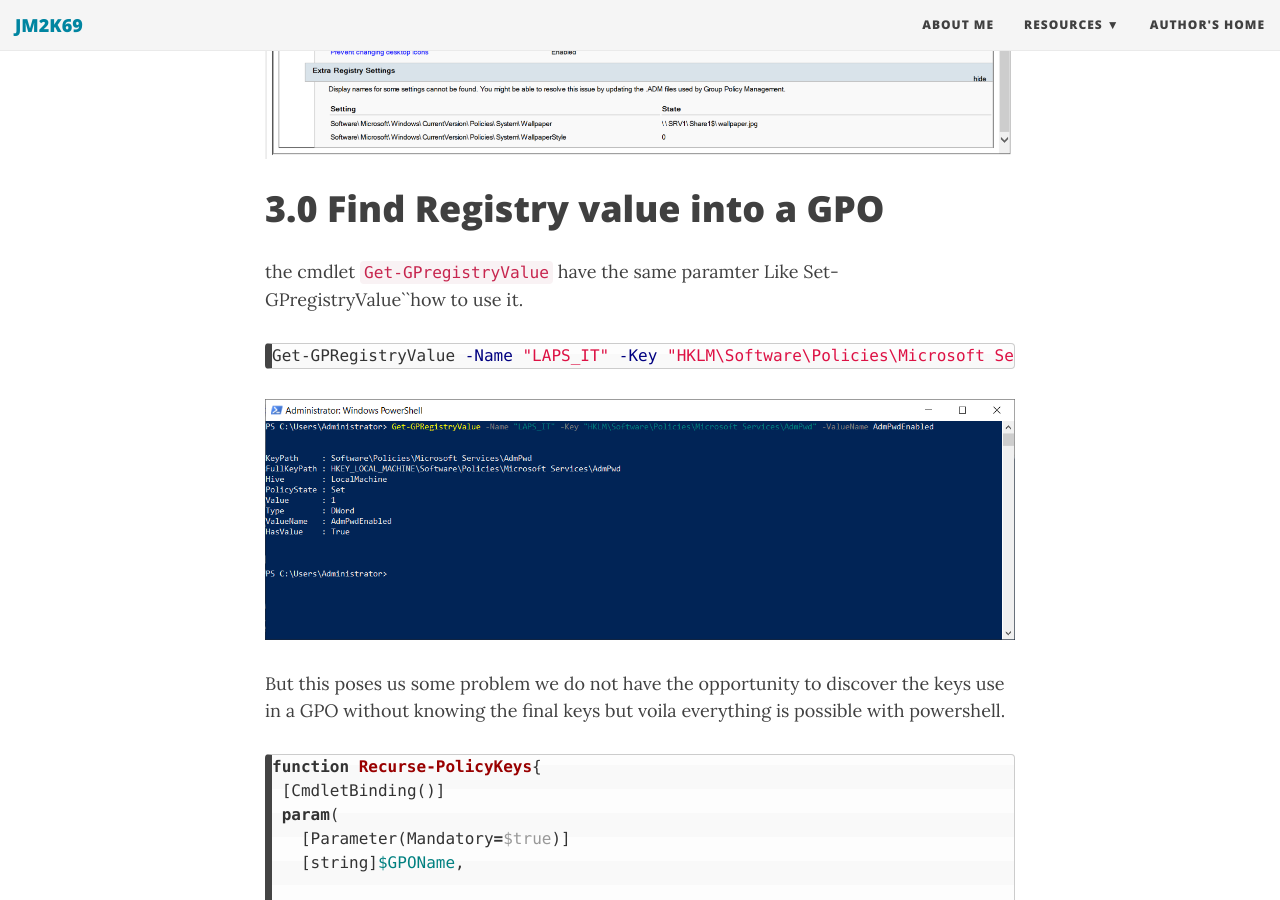
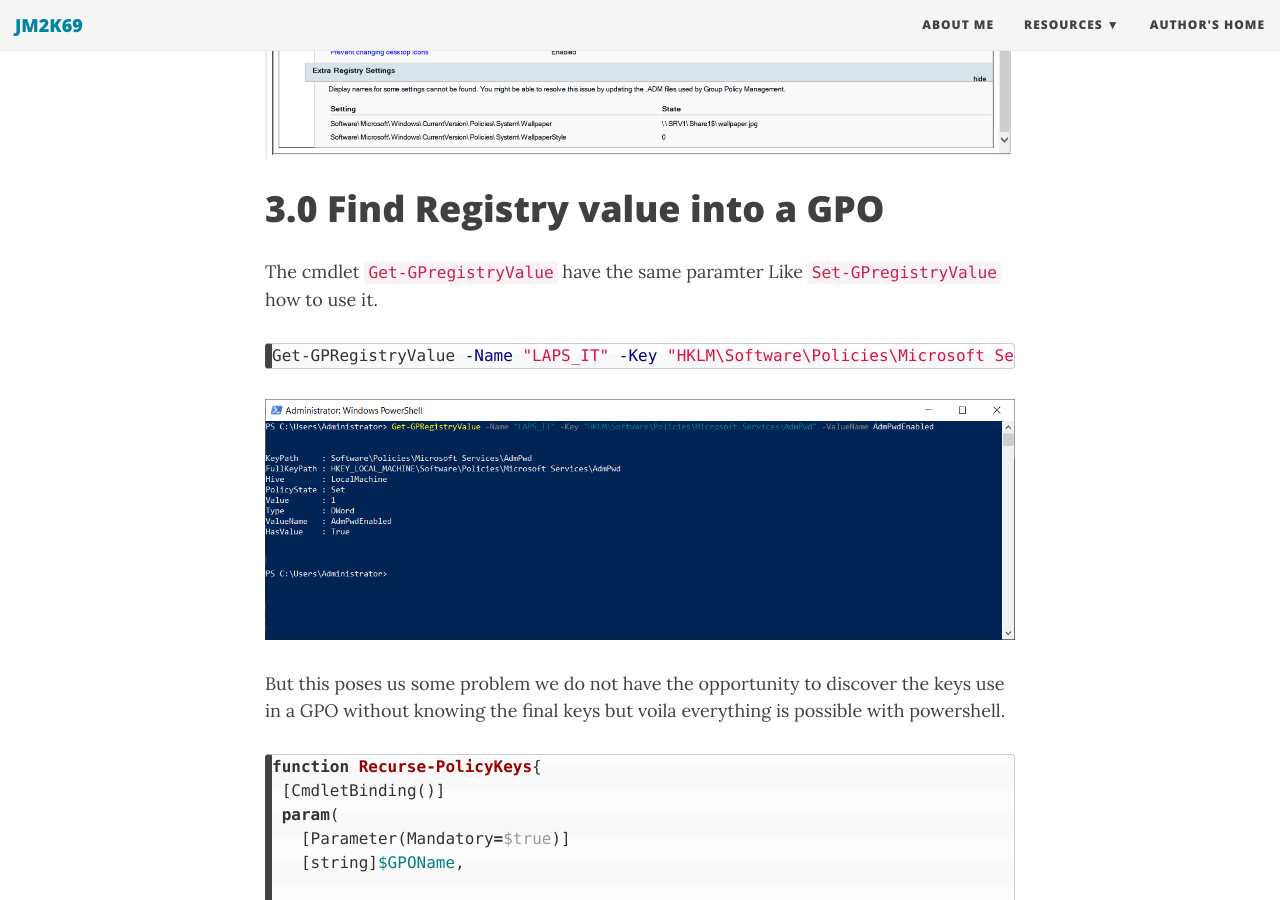
Before and after one commit to JM2K69/JM2K69.github.io, a Jekyll site: the page built from _posts/2020-01-30-GPO from zero to hero - GPO and PowerShell.md, in a window 1280 px wide and 900 px high, scrolled down 7904 px. Built offline with Jekyll 4.4.1, drawn with Linux system fonts in a browser that asks for light colours; nearby versions of some CDN libraries.

Commit message:
fix Typo

`````diff
--- a/_posts/2020-01-30-GPO from zero to hero - GPO and PowerShell.md
+++ b/_posts/2020-01-30-GPO from zero to hero - GPO and PowerShell.md
@@ -134,7 +134,7 @@ For example, we're going to create a Windows Update group policy and we're going
 
 Now we can define the registry value with the command **set-GPRegistryValue** :
 ```powershell
- Set-GPRegistryValue -Name "Windows Update" -Key "HKLM\Software\Policies\Microsoft\Windows\WindowsUpdate\AU" -ValueName "DetectionFrequencyEnabled" -Value 1 -Type DWord
+Set-GPRegistryValue -Name "Windows Update" -Key "HKLM\Software\Policies\Microsoft\Windows\WindowsUpdate\AU" -ValueName "DetectionFrequencyEnabled" -Value 1 -Type DWord
 Set-GPRegistryValue -Name "Windows Update" -Key "HKLM\Software\Policies\Microsoft\Windows\WindowsUpdate\AU" -ValueName "De-tectionFrequency" -Value 22 -Type DWord
 
 ```
@@ -192,7 +192,7 @@ To verify with the Group Policy console :
 
 # 3.0 Find Registry value into a GPO
 
-the cmdlet `Get-GPregistryValue` have the same paramter Like Set-GPregistryValue``how to use it.
+The cmdlet `Get-GPregistryValue` have the same paramter Like `Set-GPregistryValue` how to use it.
 ```powershell
 Get-GPRegistryValue -Name "LAPS_IT" -Key "HKLM\Software\Policies\Microsoft Services\AdmPwd" -ValueName AdmPwdEnabled
 ````
`````
